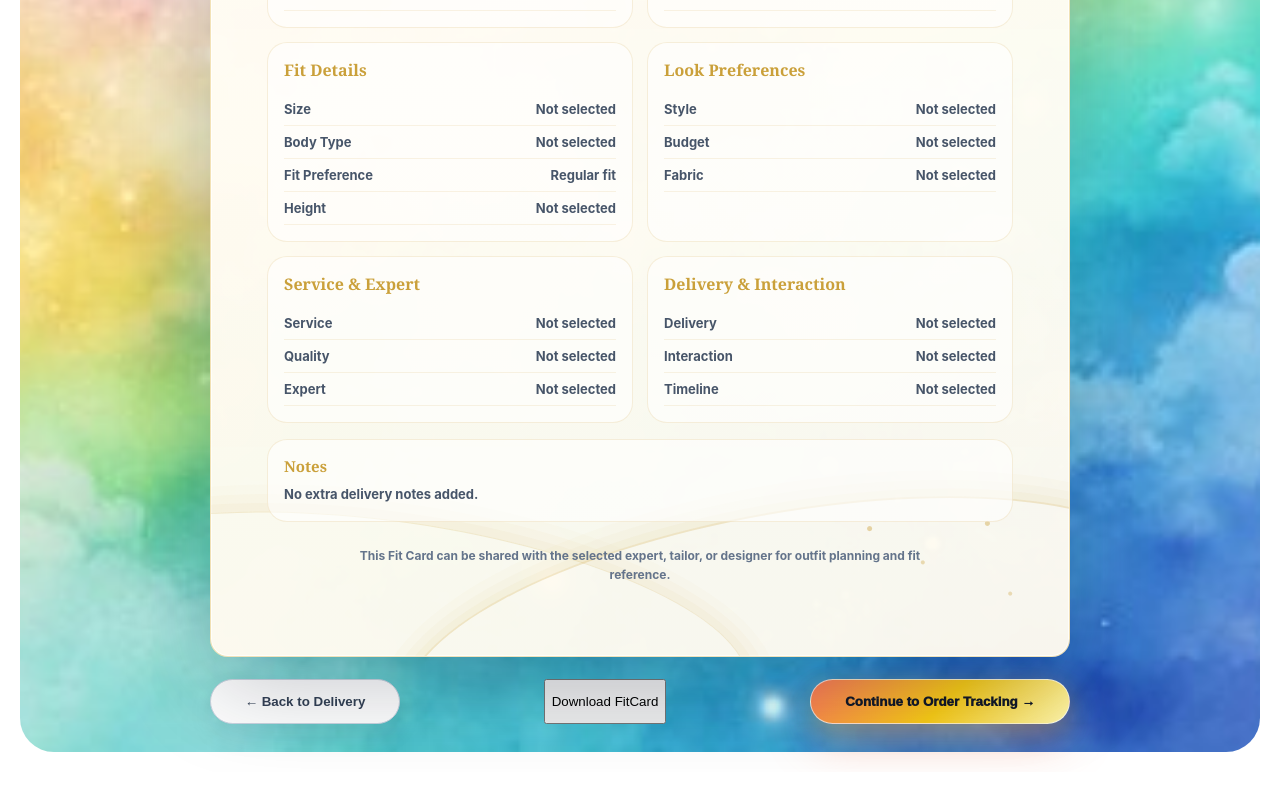
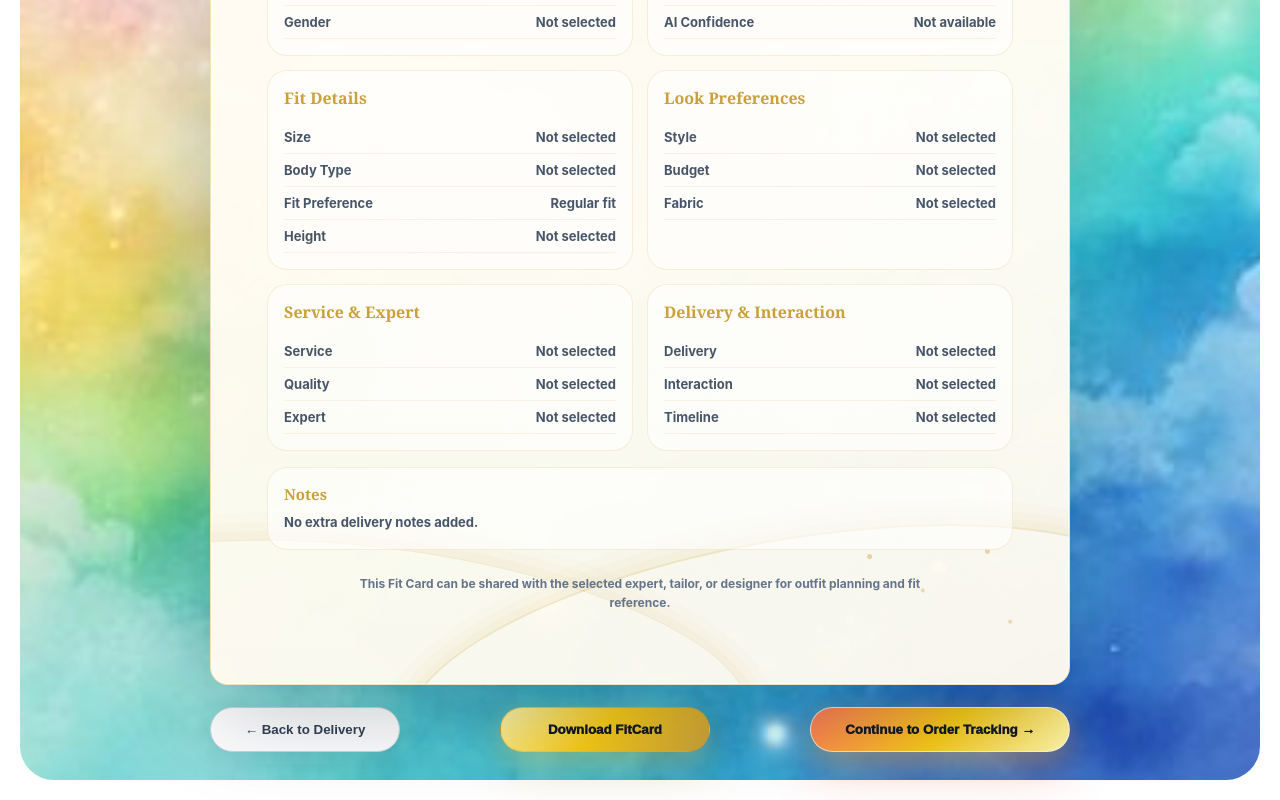
Before and after one commit to JP1320/FitGenie, a React (Vite) app in the folder frontend/: page /fit-card in a window 1280 px wide. Shown: the part 647-1447 px from the top of the page. Before the commit the page ends 1419 px from the top, so only its background shows below. Built offline with nearby package versions, Linux system fonts and the light colour scheme; no server answers.

Commit message:
Update FitCardPage.jsx

```diff
--- a/frontend/src/pages/FitCardPage.jsx
+++ b/frontend/src/pages/FitCardPage.jsx
@@ -397,6 +397,35 @@ const styles = {
       "0 34px 90px rgba(15,23,42,0.22), inset 0 0 0 1px rgba(255,255,255,0.75)",
   },
 
+  nameInput: {
+    width: "100%",
+    border: "1px solid rgba(202,158,54,0.22)",
+    borderRadius: "16px",
+    padding: "12px 14px",
+    background: "rgba(255,255,255,0.72)",
+    color: "#111827",
+    fontSize: "18px",
+    fontWeight: 900,
+    textAlign: "center",
+    outline: "none",
+    boxSizing: "border-box",
+    fontFamily: "Georgia, 'Times New Roman', serif",
+  },
+
+  downloadButton: {
+    minWidth: "210px",
+    border: "1px solid rgba(202,158,54,0.42)",
+    borderRadius: "999px",
+    padding: "14px 22px",
+    background:
+      "linear-gradient(135deg, #fff7ad 0%, #facc15 48%, #caa03a 100%)",
+    color: "#111827",
+    fontWeight: 950,
+    cursor: "pointer",
+    boxShadow:
+      "0 18px 45px rgba(202,158,54,0.24), 0 8px 24px rgba(250,204,21,0.2)",
+  },
+
   topGoldWave: {
     position: "absolute",
     top: "-120px",
```
